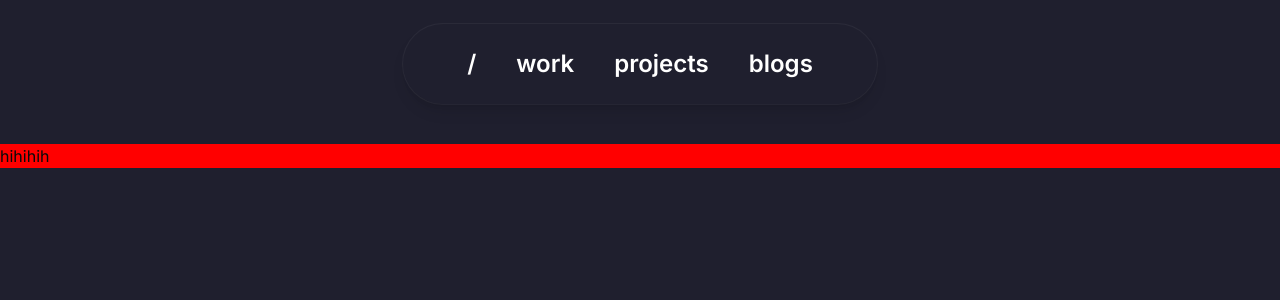
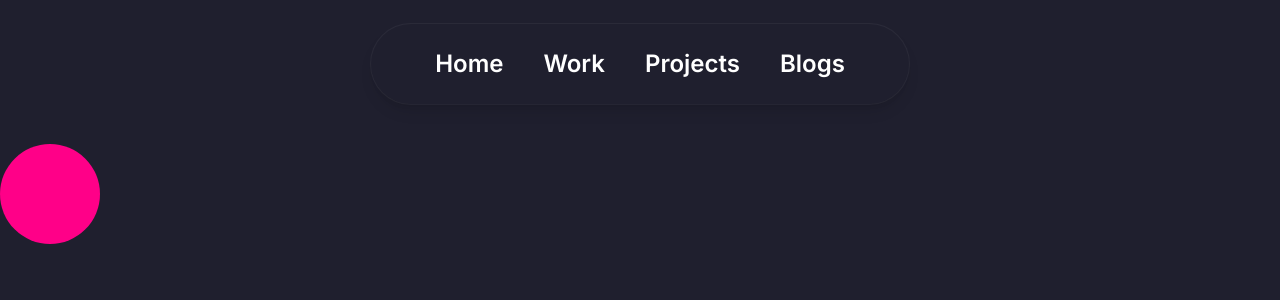
Before and after one commit to Virenishere/virenishere.portfolio, a Next.js app: page / in a window 1280 px wide. Shown: the top 300 px of the page. Built offline with nearby package versions, Linux system fonts and the light colour scheme.

Commit message:
testing husky

```diff
--- a/src/components/Animation.tsx
+++ b/src/components/Animation.tsx
@@ -1,19 +1,43 @@
 'use client';
 import { frame, motion, useSpring } from 'motion/react';
+import { RefObject, useEffect, useRef } from 'react';
+
+const ball = {
+  width: 100,
+  height: 100,
+  backgroundColor: '#ff0088',
+  borderRadius: '50%',
+};
 
 export default function Animation() {
-  return (
-    <motion.div
-      initial={{ backgroundColor: 'rgb(0, 255, 0)', opacity: 0 }}
-      whileInView={{ backgroundColor: 'rgb(255, 0, 0)', opacity: 1 }}
-    >
-      hihihih
+  const ref = useRef<HTMLDivElement>(null);
+  const { x, y } = useFollowPointer(ref);
 
+  return <motion.div ref={ref} style={{ ...ball, x, y }} />;
+}
 
+const spring = { damping: 3, stiffness: 50, restDelta: 0.001 };
 
+export function useFollowPointer(ref: RefObject<HTMLDivElement | null>) {
+  const x = useSpring(0, spring);
+  const y = useSpring(0, spring);
 
+  useEffect(() => {
+    if (!ref.current) return;
 
+    const handlePointerMove = ({ clientX, clientY }: MouseEvent) => {
+      const element = ref.current!;
 
-                 </motion.div>
-  );
+      frame.read(() => {
+        x.set(clientX - element.offsetLeft - element.offsetWidth / 2);
+        y.set(clientY - element.offsetTop - element.offsetHeight / 2);
+      });
+    };
+
+    window.addEventListener('pointermove', handlePointerMove);
+
+    return () => window.removeEventListener('pointermove', handlePointerMove);
+  }, []);
+
+  return { x, y };
 }
--- a/src/components/Navbar.tsx
+++ b/src/components/Navbar.tsx
@@ -4,10 +4,10 @@
   targetId: string;
 }
 const navMenu: InavMenu[] = [
-  { label: '/', targetId: '' },
-  { label: 'work', targetId: '' },
-  { label: 'projects', targetId: '' },
-  { label: 'blogs', targetId: '' },
+  { label: 'Home', targetId: 'home' },
+  { label: 'Work', targetId: 'work' },
+  { label: 'Projects', targetId: 'projects' },
+  { label: 'Blogs', targetId: 'blogs' },
 ];
 
 const Navbar = () => {
```
Also changed, not shown: 1 other file (tests, documents, lock files or other folders).
